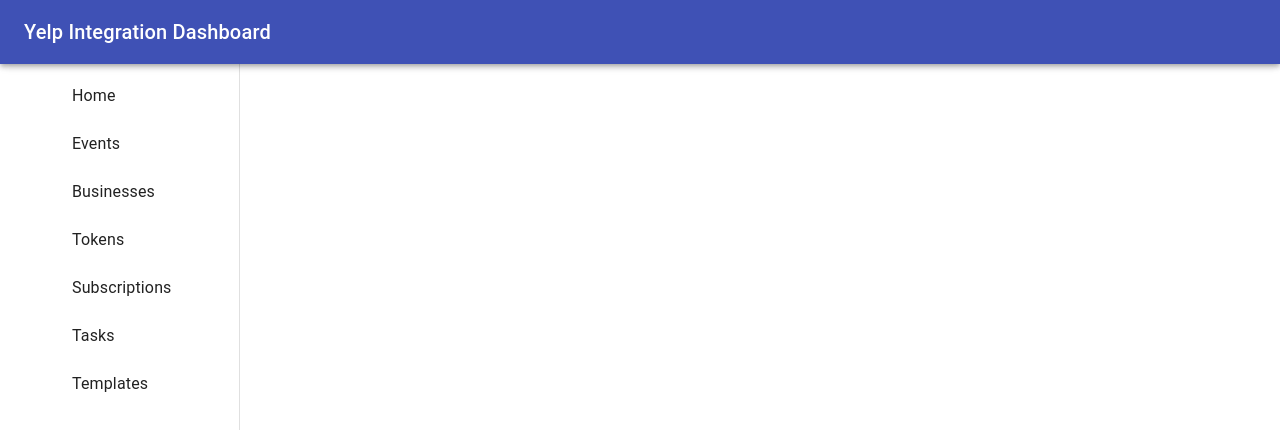
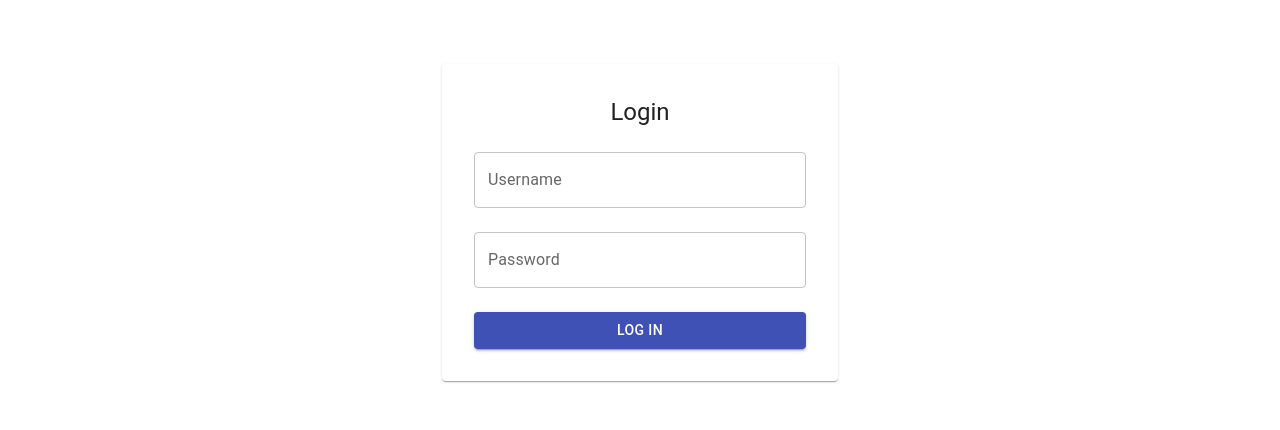
Before and after one commit to tarastm95/Yelp1, a React (Create React App) app in the folder frontend/: page /login in a window 1280 px wide. Shown: the top 430 px of the page. Built offline with nearby package versions, Linux system fonts and the light colour scheme; no server answers; some icons are missing.

Commit message:
Add simple frontend login

```diff
--- a/frontend/src/App.tsx
+++ b/frontend/src/App.tsx
@@ -5,6 +5,7 @@
   Routes,
   Route,
   Link as RouterLink,
+  Navigate,
 } from 'react-router-dom';
 
 // --- Material-UI Imports ---
@@ -48,6 +49,7 @@
 import TaskLogs from "./TaskLogs";
 import SettingsTemplates from "./SettingsTemplates";
 import Subscriptions from "./Subscriptions";
+import LoginPage from "./LoginPage";
 
 // A default theme for the application
 const theme = createTheme({
@@ -74,12 +76,32 @@
 
 const App: FC = () => {
   const [mobileOpen, setMobileOpen] = useState(false);
+  const [authenticated, setAuthenticated] = useState(
+    localStorage.getItem('isAuthenticated') === 'true'
+  );
   const themeHook = useTheme();
   const isMobile = useMediaQuery(themeHook.breakpoints.down('sm'));
 
   const handleDrawerToggle = () => {
     setMobileOpen(prev => !prev);
   };
+
+  if (!authenticated) {
+    return (
+      <ThemeProvider theme={theme}>
+        <CssBaseline />
+        <Router>
+          <Routes>
+            <Route
+              path="/login"
+              element={<LoginPage onLogin={() => setAuthenticated(true)} />}
+            />
+            <Route path="*" element={<Navigate to="/login" replace />} />
+          </Routes>
+        </Router>
+      </ThemeProvider>
+    );
+  }
 
   const drawer = (
     <div>
@@ -162,9 +184,18 @@
                   <MenuIcon />
                 </IconButton>
               )}
-              <Typography variant="h6" noWrap component="div">
+              <Typography variant="h6" noWrap component="div" sx={{ flexGrow: 1 }}>
                 Yelp Integration Dashboard
               </Typography>
+              <Button
+                color="inherit"
+                onClick={() => {
+                  localStorage.removeItem('isAuthenticated');
+                  setAuthenticated(false);
+                }}
+              >
+                Logout
+              </Button>
             </Toolbar>
           </AppBar>
 
--- /dev/null
+++ b/frontend/src/LoginPage.tsx
@@ -0,0 +1,62 @@
+import React, { FC, useState } from 'react';
+import { Container, Paper, TextField, Button, Typography, Box } from '@mui/material';
+import { useNavigate } from 'react-router-dom';
+
+interface Props {
+  onLogin: () => void;
+}
+
+const LoginPage: FC<Props> = ({ onLogin }) => {
+  const [username, setUsername] = useState('');
+  const [password, setPassword] = useState('');
+  const [error, setError] = useState('');
+  const navigate = useNavigate();
+
+  const handleSubmit = (e: React.FormEvent) => {
+    e.preventDefault();
+    if (username === 'yelp admin' && password === 'GAndmPrQgVDVGdnQG') {
+      localStorage.setItem('isAuthenticated', 'true');
+      onLogin();
+      navigate('/');
+    } else {
+      setError('Invalid credentials');
+    }
+  };
+
+  return (
+    <Container maxWidth="xs" sx={{ mt: 8 }}>
+      <Paper sx={{ p: 4 }}>
+        <Typography variant="h5" component="h1" align="center" gutterBottom>
+          Login
+        </Typography>
+        {error && (
+          <Typography color="error" variant="body2" sx={{ mb: 1 }}>
+            {error}
+          </Typography>
+        )}
+        <Box component="form" onSubmit={handleSubmit}>
+          <TextField
+            label="Username"
+            fullWidth
+            margin="normal"
+            value={username}
+            onChange={e => setUsername(e.target.value)}
+          />
+          <TextField
+            label="Password"
+            type="password"
+            fullWidth
+            margin="normal"
+            value={password}
+            onChange={e => setPassword(e.target.value)}
+          />
+          <Button type="submit" variant="contained" fullWidth sx={{ mt: 2 }}>
+            Log in
+          </Button>
+        </Box>
+      </Paper>
+    </Container>
+  );
+};
+
+export default LoginPage;
```
